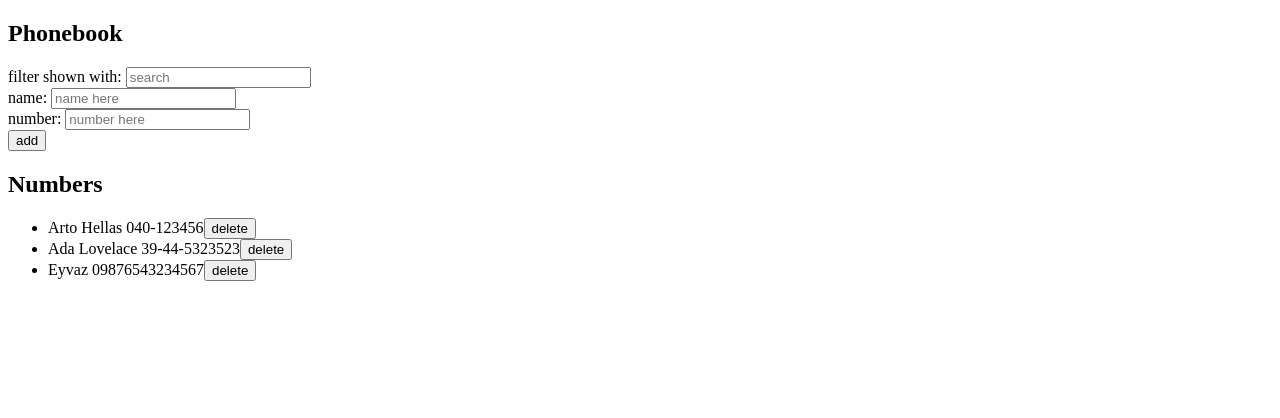
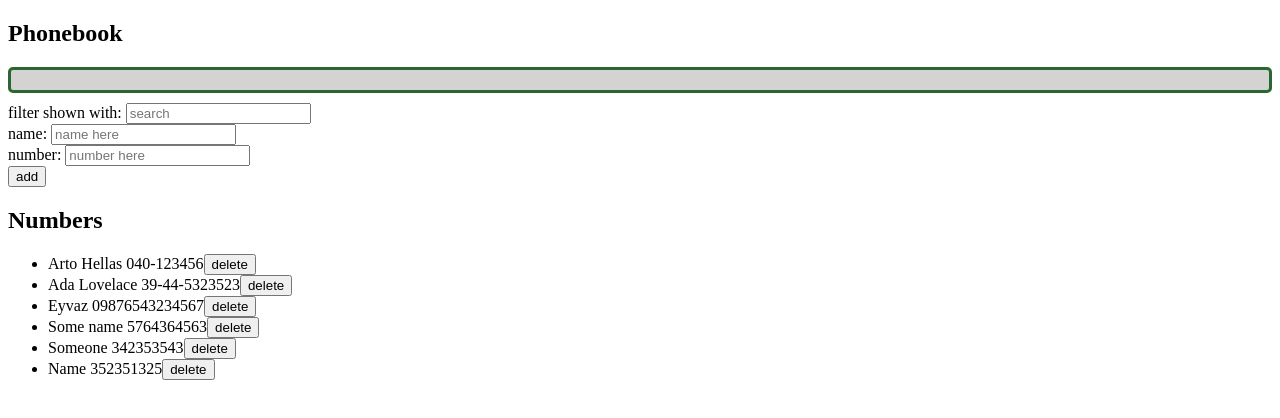
Before and after one commit to CodeLaMat/UH_FullStack, a React (Create React App) app in the folder Part2/phonebook/: page / in a window 1280 px wide. Shown: the top 418 px of the page. Built offline with nearby package versions, Linux system fonts and the light colour scheme; data requests are answered from the project's data file.

Commit message:
adds completed 2.16 exercise from Part2

```diff
--- a/Part2/phonebook/db.json
+++ b/Part2/phonebook/db.json
@@ -14,6 +14,21 @@
       "name": "Eyvaz",
       "number": "09876543234567",
       "id": 3
+    },
+    {
+      "name": "Some name",
+      "number": "5764364563",
+      "id": 4
+    },
+    {
+      "name": "Someone",
+      "number": "342353543",
+      "id": 5
+    },
+    {
+      "name": "Name",
+      "number": "352351325",
+      "id": 6
     }
   ]
 }
--- a/Part2/phonebook/src/App.js
+++ b/Part2/phonebook/src/App.js
@@ -3,12 +3,14 @@ import Filter from "./components/Filter";
 import PersonForm from "./components/PersonForm";
 import Persons from "./components/Persons";
 import contactService from "./services/contacts";
+import Notification from "./components/Notification";
 
 const App = () => {
   const [persons, setPersons] = useState([]);
   const [newName, setNewName] = useState("");
   const [newNumber, setNewNumber] = useState("");
   const [personInSearch, setPersonInSearch] = useState("");
+  const [errorMessage, setErrorMessage] = useState("");
 
   useEffect(() => {
     contactService.getAll().then((initialContacts) => {
@@ -59,6 +61,12 @@ const App = () => {
       const newPerson = { name: newName, number: newNumber };
       contactService.create(newPerson).then((returnedContact) => {
         setPersons(persons.concat(returnedContact));
+        setErrorMessage(`Added '${newName}' to the phonebook`);
+
+        setTimeout(() => {
+          setErrorMessage(null);
+        }, 50000);
+
         setNewName("");
         setNewNumber("");
       });
@@ -86,6 +94,7 @@ const App = () => {
   return (
     <div>
       <h2>Phonebook</h2>
+      <Notification message={errorMessage} />
       <div>
         <Filter searchHandler={searchHandler} />
       </div>
--- /dev/null
+++ b/Part2/phonebook/src/components/Notification.js
@@ -0,0 +1,9 @@
+const Notification = ({ message }) => {
+  if (message === null) {
+    return null;
+  }
+
+  return <div className="error">{message}</div>;
+};
+
+export default Notification;
--- a/Part2/phonebook/src/index.css
+++ b/Part2/phonebook/src/index.css
@@ -1,13 +1,11 @@
-body {
-  margin: 0;
-  font-family: -apple-system, BlinkMacSystemFont, 'Segoe UI', 'Roboto', 'Oxygen',
-    'Ubuntu', 'Cantarell', 'Fira Sans', 'Droid Sans', 'Helvetica Neue',
-    sans-serif;
-  -webkit-font-smoothing: antialiased;
-  -moz-osx-font-smoothing: grayscale;
+.error {
+  color: rgb(43, 102, 48);
+  font-weight: 800;
+  background: lightgrey;
+  font-size: 20px;
+  border: 3px solid;
+  border-radius: 5px;
+  border-color: rgb(43, 102, 48);
+  padding: 10px;
+  margin-bottom: 10px;
 }
-
-code {
-  font-family: source-code-pro, Menlo, Monaco, Consolas, 'Courier New',
-    monospace;
-}
--- a/Part2/phonebook/src/index.js
+++ b/Part2/phonebook/src/index.js
@@ -1,5 +1,6 @@
 import React from "react";
 import ReactDOM from "react-dom/client";
+import "./index.css";
 
 import App from "./App";
 
```
